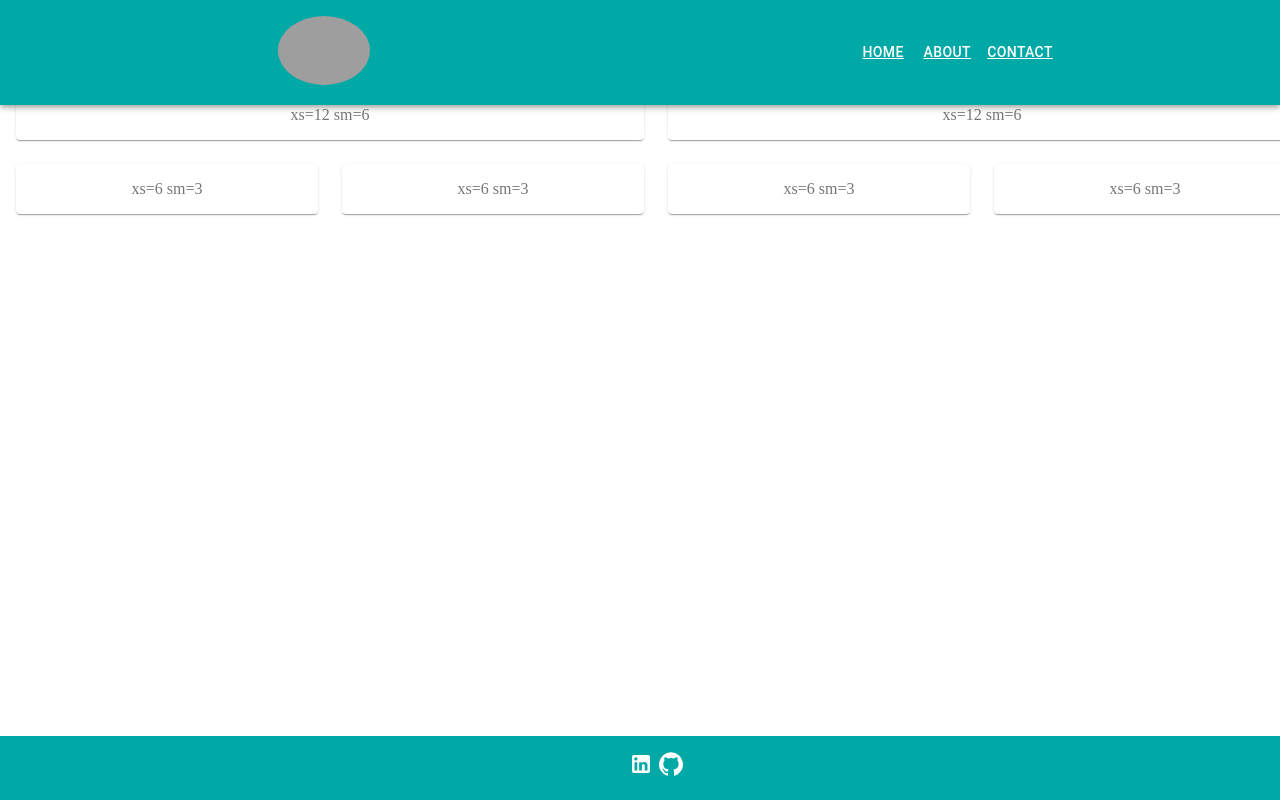
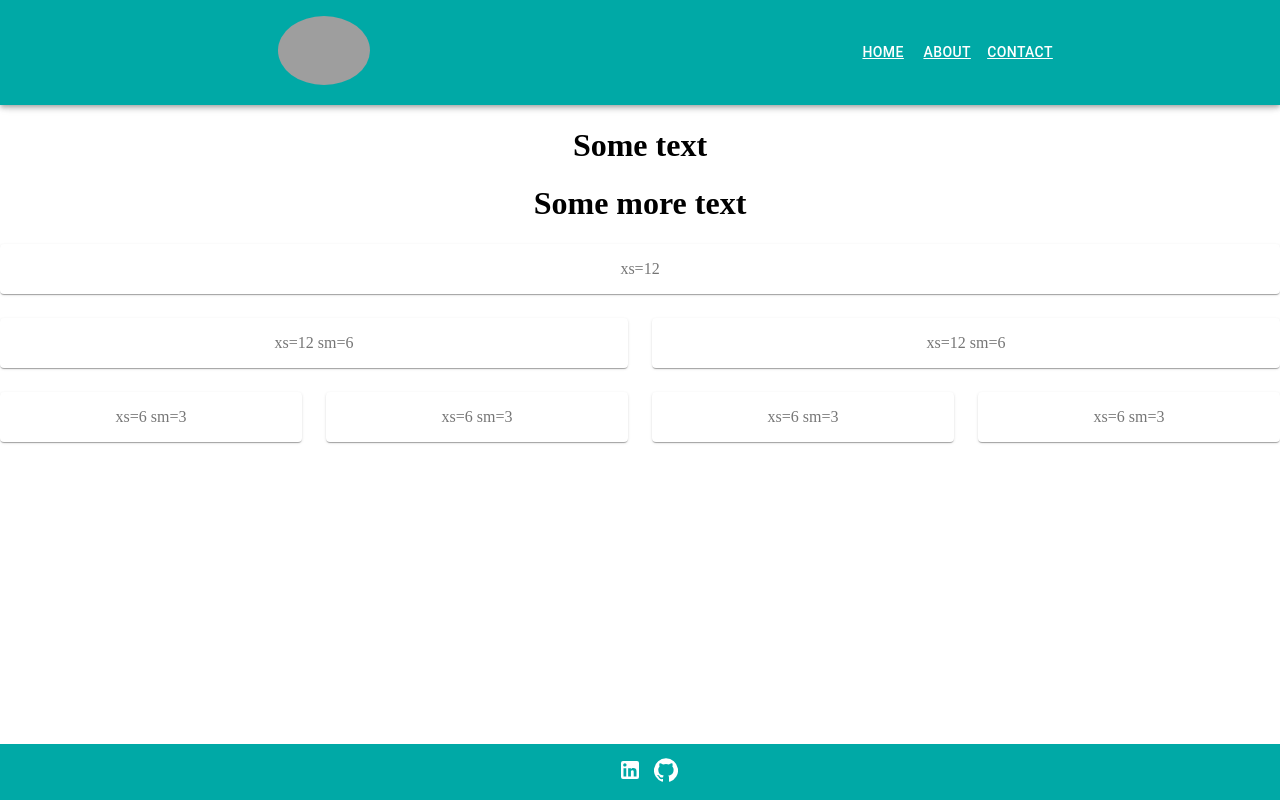
Before and after one commit to AustinAbbott/portfolio, a Gatsby site in the folder hello-world/: page / in a window 1280 px wide. Built offline with nearby package versions, Linux system fonts and the light colour scheme; Gatsby itself is replaced by a stand-in of ours; grey boxes are pictures that could not be loaded.

Commit message:
Update CSS on header and footer

```diff
--- a/hello-world/src/components/footer.js
+++ b/hello-world/src/components/footer.js
@@ -6,15 +6,21 @@ import GitHubIcon from "@material-ui/icons/GitHub"
 export default function Footer(props) {
   return (
     <div id="footer">
-      <footer style={{ padding: "1em", textAlign: "center" }}>
+      <footer>
         <a
           style={{ color: "white" }}
           href="https://www.linkedin.com/in/austin-abbott/"
           target="blank_"
         >
-          <LinkedInIcon style={{ paddingRight: "0.25em" }} />
+          <LinkedInIcon style={{ padding: "0.25em" }} />
         </a>
-        <a style={{color: "white"}} href="https://github.com/AustinAbbott/" target="blank_"><GitHubIcon /></a>
+        <a
+          style={{ color: "white" }}
+          href="https://github.com/AustinAbbott/"
+          target="blank_"
+        >
+          <GitHubIcon style={{ padding: "0.25em" }}/>
+        </a>
       </footer>
     </div>
   )
--- a/hello-world/src/components/header.js
+++ b/hello-world/src/components/header.js
@@ -23,7 +23,7 @@ export default function Header(props) {
   const classes = useStyles()
   return (
     <AppBar
-      position="fixed"
+      position="static"
       style={{
         background: "#00a9a6 ",
         padding: "1em",
@@ -31,7 +31,6 @@ export default function Header(props) {
         justifyContent: "right",
       }}
     >
-      {/* <Toolbar> */}
         <div className={classes.root}>
           <Grid
             container
@@ -70,7 +69,6 @@ export default function Header(props) {
             </Grid>
           </Grid>
         </div>
-      {/* </Toolbar> */}
     </AppBar>
   )
 }
--- a/hello-world/src/pages/index.js
+++ b/hello-world/src/pages/index.js
@@ -21,7 +21,13 @@ export default function Home() {
   return (
     <div>
       <Header />
-      <div id="main-homepage">
+      <div id="main-homepage" style={{ textAlign: "center" }}>
+        <div>
+          <h1>Some text</h1>
+
+          <h1>Some more text</h1>
+        </div>
+
         <div className={classes.root}>
           <Grid container spacing={3}>
             <Grid item xs={12}>
--- a/hello-world/src/styles/main.css
+++ b/hello-world/src/styles/main.css
@@ -12,8 +12,8 @@
 
 body {
   position: fixed;
+  /* overflow: scroll; */
   margin: 0px;
-  padding: 1em;
   width: 100%;
 }
 
@@ -22,8 +22,9 @@ footer {
   left: 0;
   bottom: 0;
   width: 100%;
-  height: 2em;
+  height: auto;
   background-color: #00a9a6;
   color: white;
   text-align: center;
+  padding: 0.50em;
 }
```
